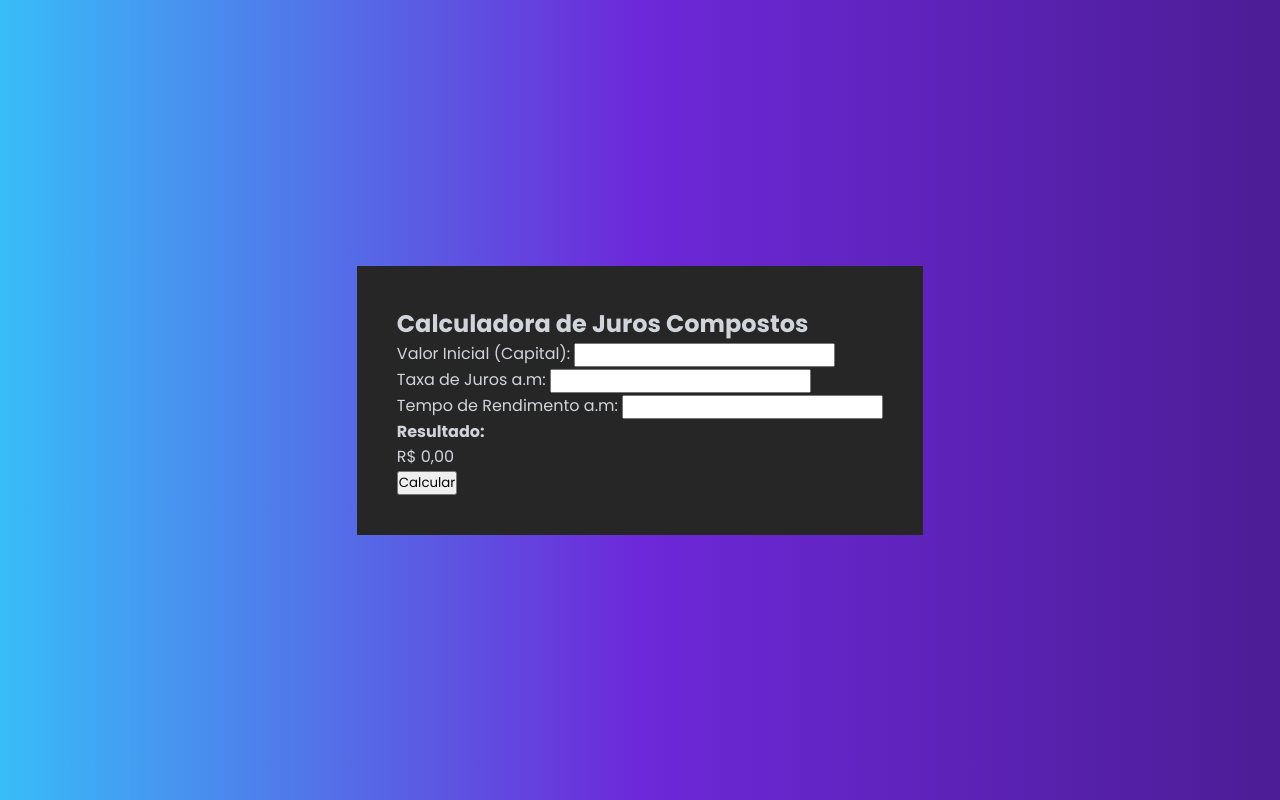
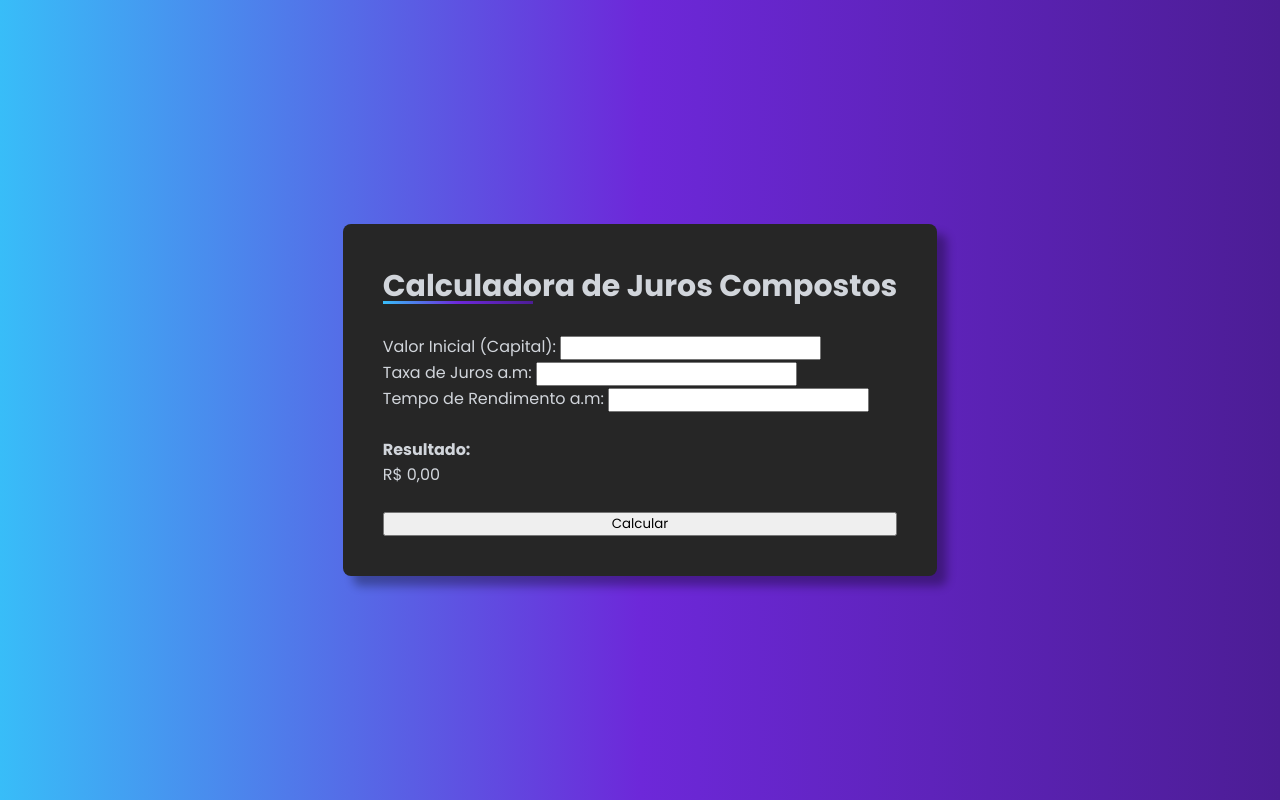
Before and after one commit to jairoap/calculadorajc, a plain HTML site: page index.html in a window 1280 px wide. Drawn offline with Linux system fonts and the light colour scheme.

Commit message:
titulo modificado com before

```diff
--- a/css/style.css
+++ b/css/style.css
@@ -26,5 +26,23 @@
 #calculator{
     background-color: #262626;
     padding: 40px;
+    border-radius: 8px;
+    box-shadow: 10px 10px 10px rgba(0,0,0,0.323 );
+    display: flex;
+    flex-direction: column;
+    gap: 25px;
+}
 
+#calculator h2{
+    font-size: 30px;
+    position: relative;
 }
+
+#calculator h2::before{
+    position: absolute;
+    content: '';
+    height: 3px;
+    width: 150px;
+    background: var(--linear-gradient);
+    bottom: 5px;
+}
```
